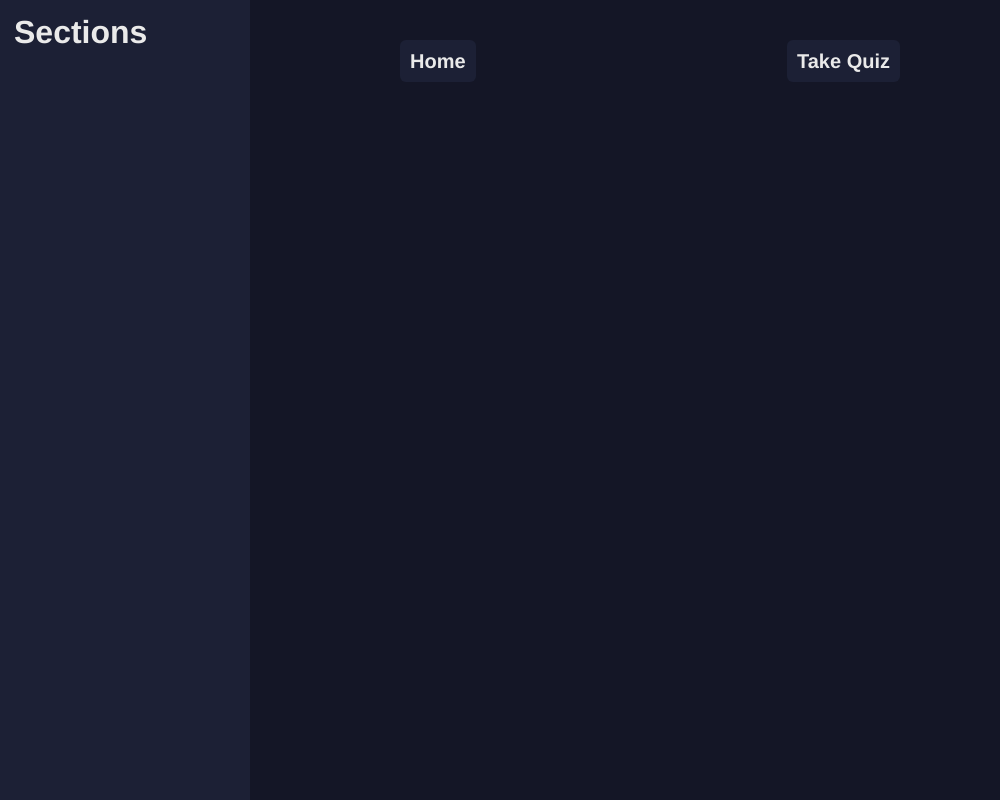
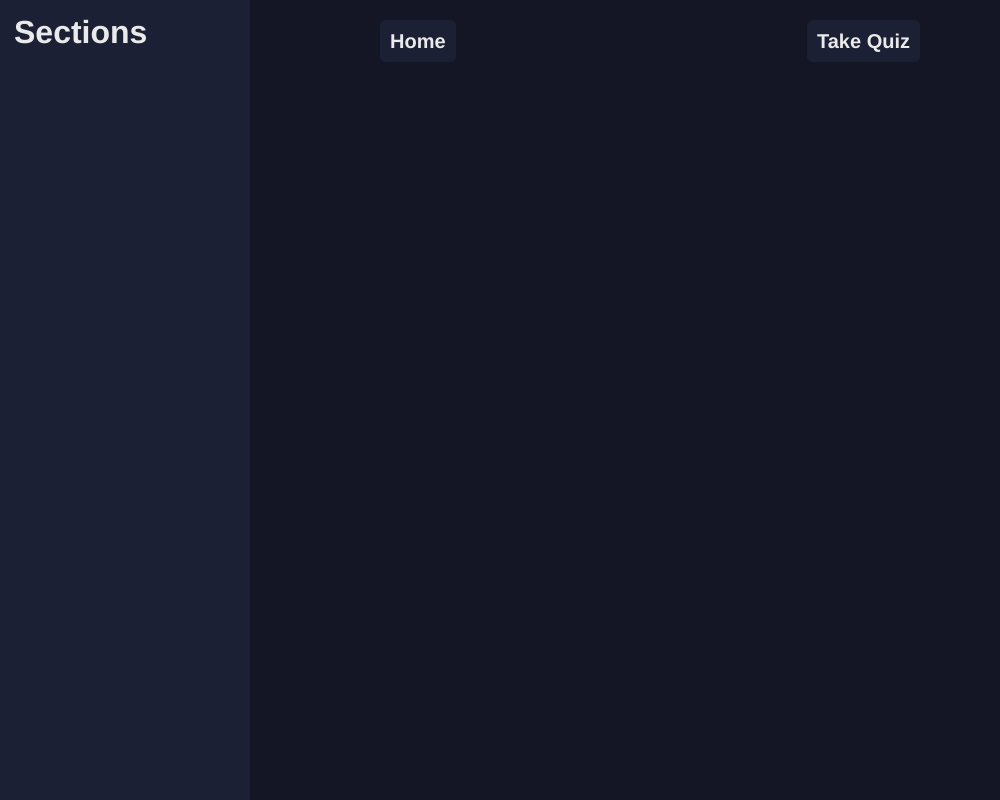
Before and after one commit to davidcorbin/remix-cognition, an Electron app: page lesson.html in a window 1000 px wide. Drawn offline with Linux system fonts and the light colour scheme.

Commit message:
fixed lesson pages

```diff
--- a/css/lessonstyle.css
+++ b/css/lessonstyle.css
@@ -1,4 +1,10 @@
+.actionButton {
+	margin: 0px;
+	padding: 10px;
+}
+
 .navbar > * {
+	margin: 0;
 	padding: 0;
 	margin-left: 100px;
 }
@@ -15,6 +21,6 @@
 
 .currentLesson iframe {
     width: 100%;
-    height: 100vh;
+    height: 80vh;
     background: #fff;
 }
```
